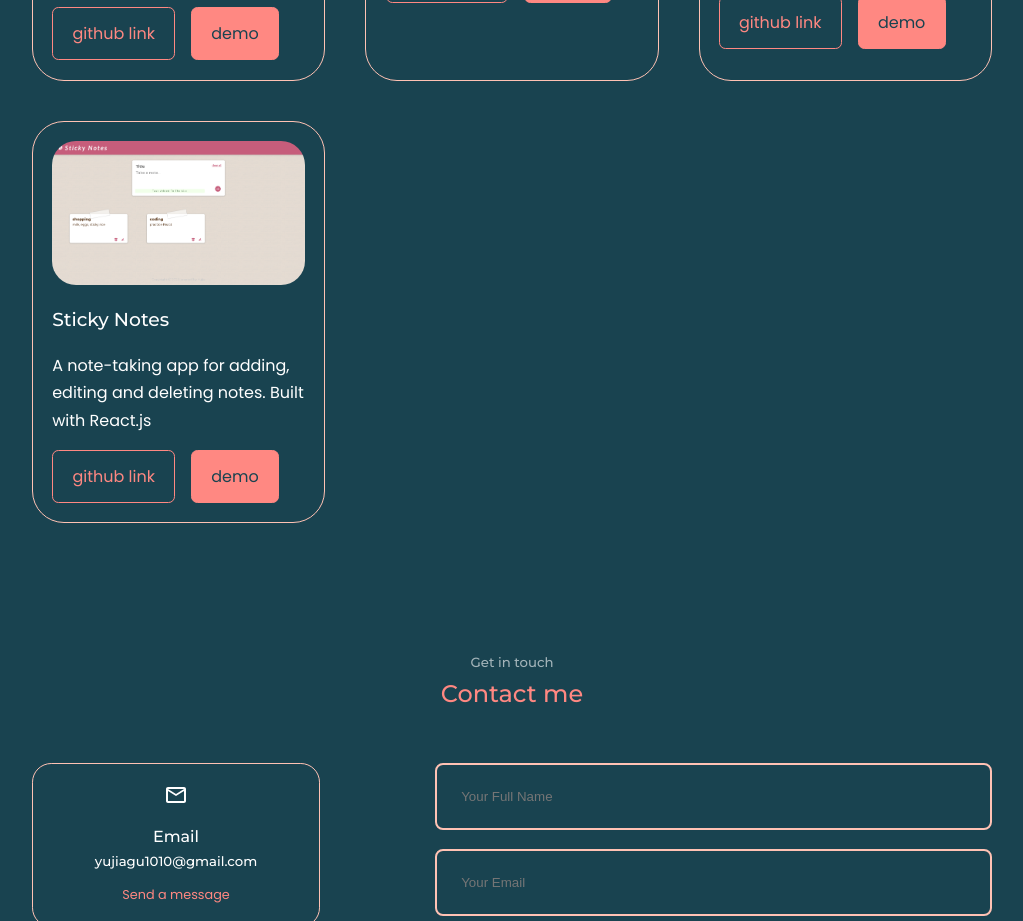
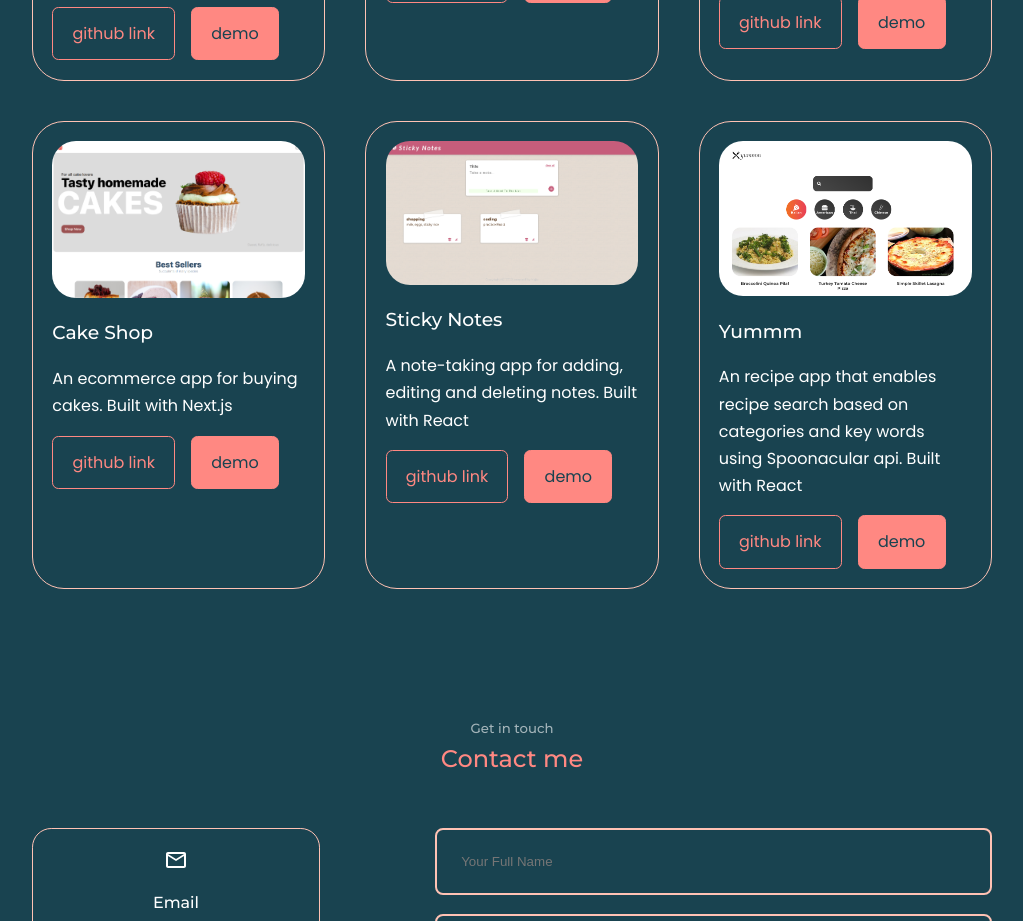
Before and after one commit to yujia10/portfolio, a React (Create React App) app: page / in a window 1280 px wide. Shown: the part 2460-3381 px from the top of the page, without its empty margins (128-1151 px from the left). Built offline with nearby package versions, Linux system fonts and the light colour scheme.

Commit message:
updated projects

```diff
--- a/src/components/portfolio/data.js
+++ b/src/components/portfolio/data.js
@@ -2,6 +2,8 @@ import car from '../../assets/car.png'
 import baby from '../../assets/baby.png'
 import notes from '../../assets/sticky notes.png'
 import plants from '../../assets/plants.png'
+import Yummm from '../../assets/Yummm.png'
+import ecommerce from '../../assets/ecommerce.png'
 
 const data = [
   {
@@ -30,12 +32,29 @@ const data = [
   },
   {
     id:4,
+    title: 'Cake Shop',
+    img: ecommerce,
+    description: 'An ecommerce app for buying cakes. \n Built with Next.js',
+    github: 'https://github.com/yujia10/ecommerce-cake-shop',
+    demo: 'https://ecommerce-cake-shop.vercel.app/'
+  },
+  {
+    id:5,
     title: 'Sticky Notes',
     img: notes,
-    description: 'A note-taking app for adding, editing and deleting notes. \n Built with React.js',
+    description: 'A note-taking app for adding, editing and deleting notes. \n Built with React',
     github: 'https://github.com/yujia10/sticky-notes-app.git',
     demo: 'https://yujia10.github.io/sticky-notes-app/'
   },
+  {
+    id:6,
+    title: 'Yummm',
+    img: Yummm,
+    description: 'An recipe app that enables recipe search based on categories and key words using Spoonacular api. \n Built with React',
+    github: 'https://github.com/yujia10/Spoonacular-recipe-app',
+    demo: ''
+  },
+
 
 ]
 
```
Also changed, not shown: src/assets/Yummm.png (added), src/assets/ecommerce.png (added).
